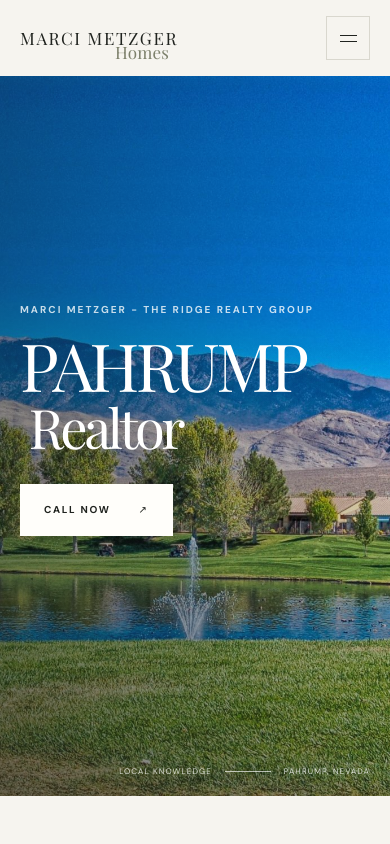
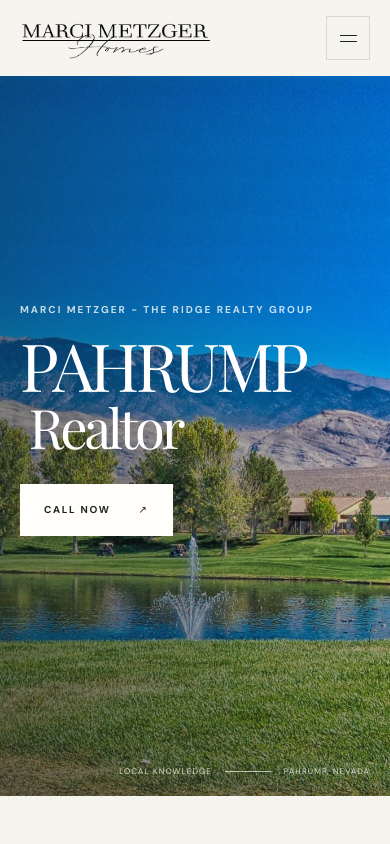
Before and after one commit to s3e0o/marci-metzger-homes-redesign-attempt, a React (Vite) app: page / in a window 390 px wide. Shown: the top 844 px of the page. Built offline with nearby package versions, Linux system fonts and the light colour scheme; a web font is replaced by a local one.

Commit message:
logo change to original

```diff
--- a/src/App.jsx
+++ b/src/App.jsx
@@ -19,8 +19,7 @@ const navigation = [
 function Brand({ light = false }) {
   return (
     <a className={`brand${light ? ' brand--light' : ''}`} href="#top" aria-label="Marci Metzger Homes, home">
-      <span className="brand__name">Marci Metzger</span>
-      <span className="brand__home">Homes</span>
+      <img className="brand__image" src="/assets/marci-metzger-logo.png" alt="" />
     </a>
   );
 }
@@ -68,7 +67,7 @@ function Hero() {
       <div className="hero__content">
         <p className="eyebrow eyebrow--light">MARCI METZGER - THE RIDGE REALTY GROUP</p>
         <h1 id="hero-title">Pahrump<br /><em>Realtor</em></h1>
-        <a className="button button--light" href="tel:+12069196886">Call now <span aria-hidden="true">↗</span></a>
+        <a className="button button--light" href="tel:+12069196886">Call Now <span aria-hidden="true">↗</span></a>
       </div>
       <div className="hero__note"><span>Local knowledge</span><span className="hero__rule" /><span>Pahrump, Nevada</span></div>
     </section>
--- a/src/styles.css
+++ b/src/styles.css
@@ -38,9 +38,8 @@ h2 em, h1 em { font-weight: 400; }
 
 .site-header { position: relative; z-index: 10; background: var(--paper); }
 .header-inner { width: min(1360px, calc(100% - 96px)); height: 94px; margin: auto; display: flex; align-items: center; justify-content: space-between; }
-.brand { position: relative; display: inline-flex; flex-direction: column; width: max-content; color: var(--ink); text-decoration: none; text-transform: uppercase; }
-.brand__name { font-family: var(--serif); font-size: 20px; letter-spacing: .095em; line-height: 1; }
-.brand__home { position: absolute; right: 9px; bottom: -16px; color: var(--olive); font-family: var(--serif); font-size: 20px; font-style: italic; letter-spacing: .01em; line-height: 1; text-transform: none; }
+.brand { display: inline-flex; width: max-content; align-items: center; color: var(--ink); text-decoration: none; }
+.brand__image { width: 235px; height: auto; }
 .main-nav { display: flex; align-items: center; gap: clamp(24px, 4vw, 57px); }
 .main-nav > a { font-size: 10px; font-weight: 600; letter-spacing: .14em; text-decoration: none; text-transform: uppercase; transition: color .2s ease; }
 .main-nav > a:hover { color: var(--olive); }
@@ -166,8 +165,8 @@ h2 em, h1 em { font-weight: 400; }
 .site-footer__top { padding-bottom: 34px; border-bottom: 1px solid #42443d; }
 .footer-brand { display: flex; align-items: center; gap: 16px; }
 .footer-brand img { width: 42px; height: 42px; border-radius: 50%; }
-.brand--light { color: white; }
-.brand--light .brand__home { color: #b5b69e; }
+.brand--light { padding: 7px 10px; background: var(--paper); }
+.brand--light .brand__image { width: 195px; }
 .footer-socials { display: flex; flex-wrap: wrap; gap: 26px; }
 .footer-socials a { color: #d5d4cd; font-size: 9px; letter-spacing: .1em; text-decoration: none; text-transform: uppercase; }
 .footer-socials a:hover { color: white; }
@@ -195,8 +194,7 @@ h2 em, h1 em { font-weight: 400; }
   html { scroll-padding-top: 74px; }
   .section-shell, .hero__content { width: calc(100% - 40px); }
   .header-inner { width: calc(100% - 40px); height: 76px; }
-  .brand__name { font-size: 17px; }
-  .brand__home { bottom: -14px; font-size: 17px; }
+  .brand__image { width: 190px; }
   .menu-toggle { display: flex; width: 44px; height: 44px; align-items: center; justify-content: center; border: 1px solid var(--line); background: transparent; cursor: pointer; }
   .menu-toggle__icon { display: flex; flex-direction: column; gap: 5px; }
   .menu-toggle__icon i { display: block; width: 17px; height: 1px; background: var(--ink); }
```
Also changed, not shown: public/assets/marci-metzger-logo.png (added).
